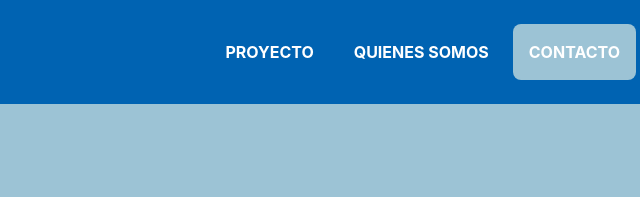
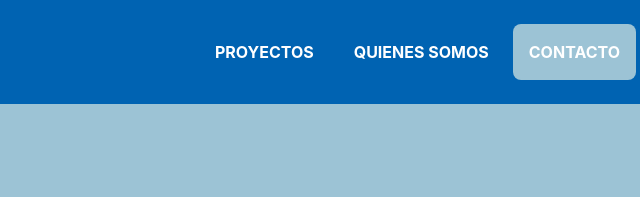
Before and after one commit to DeveloperGER/GEERDIGITAL, a plain HTML site: page index.html in a window 1280 px wide. Shown: the top 197 px of the page, 546-1186 px from the left. Drawn offline with nearby package versions, Linux system fonts and the light colour scheme; a script that the page names is missing; a web font is replaced by a local one.

Commit message:
Primer Commit Geerdigital

```diff
--- a/index.html
+++ b/index.html
@@ -23,7 +23,7 @@
                 <button class="navbar-toggler navbar-toggler-right font-weight-bold bg-primary text-white rounded" type="button" data-toggle="collapse" data-target="#navbarResponsive" aria-controls="navbarResponsive" aria-expanded="false" aria-label="Toggle navigation">Menu <i class="fas fa-bars"></i></button>
                 <div class="collapse navbar-collapse" id="navbarResponsive">
                     <ul class="navbar-nav ml-auto">
-                        <li class="nav-item mx-0 mx-lg-1"><a class="nav-link py-3 px-0 px-lg-3 rounded js-scroll-trigger" href="#portfolio">PROYECTO</a>
+                        <li class="nav-item mx-0 mx-lg-1"><a class="nav-link py-3 px-0 px-lg-3 rounded js-scroll-trigger" href="#portfolio">PROYECTOS</a>
                         </li>
                         <li class="nav-item mx-0 mx-lg-1"><a class="nav-link py-3 px-0 px-lg-3 rounded js-scroll-trigger" href="#about">QUIENES SOMOS</a>
                         </li>
@@ -48,6 +48,9 @@
                 <p class="pre-wrap masthead-subheading font-weight-light mb-0">EMPRENDEDOR - PROGRAMADOR - PROFESOR - MENTOR  Todo en Uno!!! </p>
             </div>
         </header>
+
+
+
 
                              <iframe width="560" height="315" src="https://www.youtube.com/embed/3JCu-ySMl7Q"
                                 frameborder="0" allow="accelerometer; autoplay; clipboard-write; encrypted-media; gyroscope; picture-in-picture" allowfullscreen>
```
